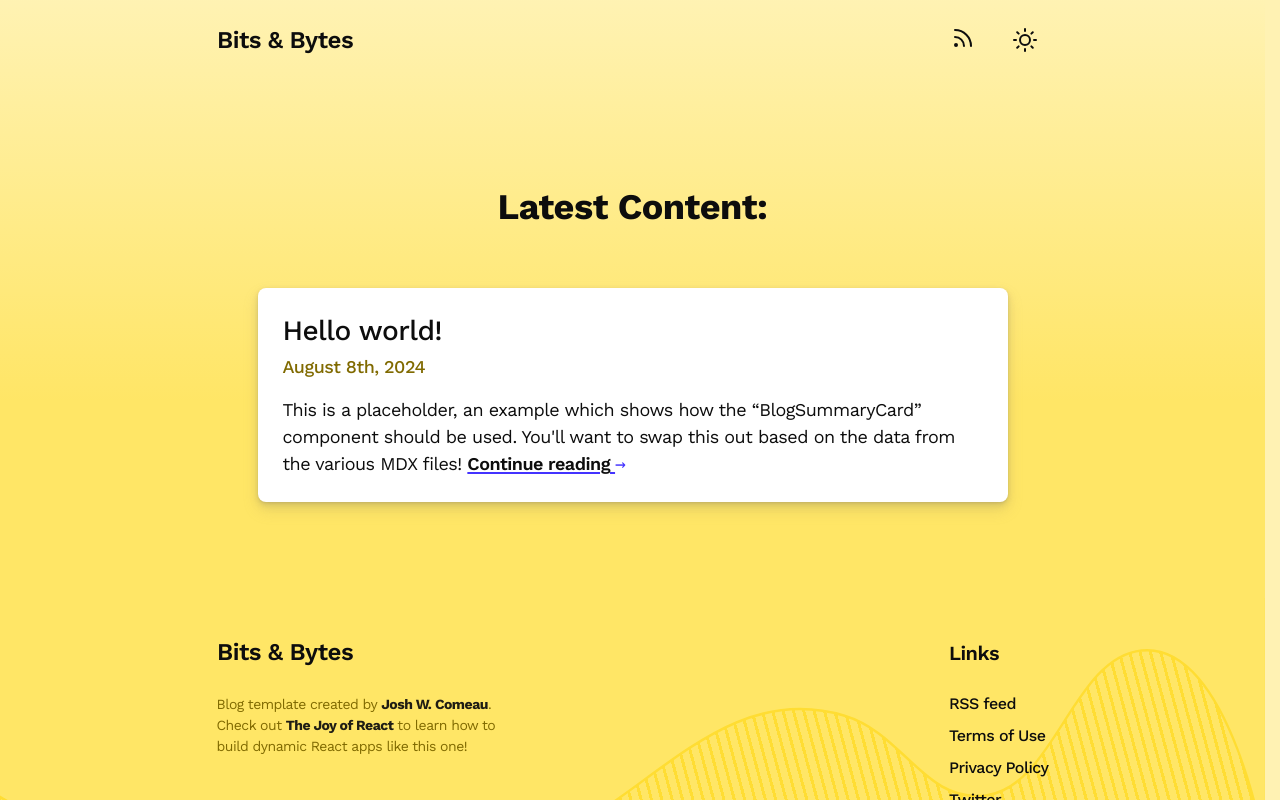
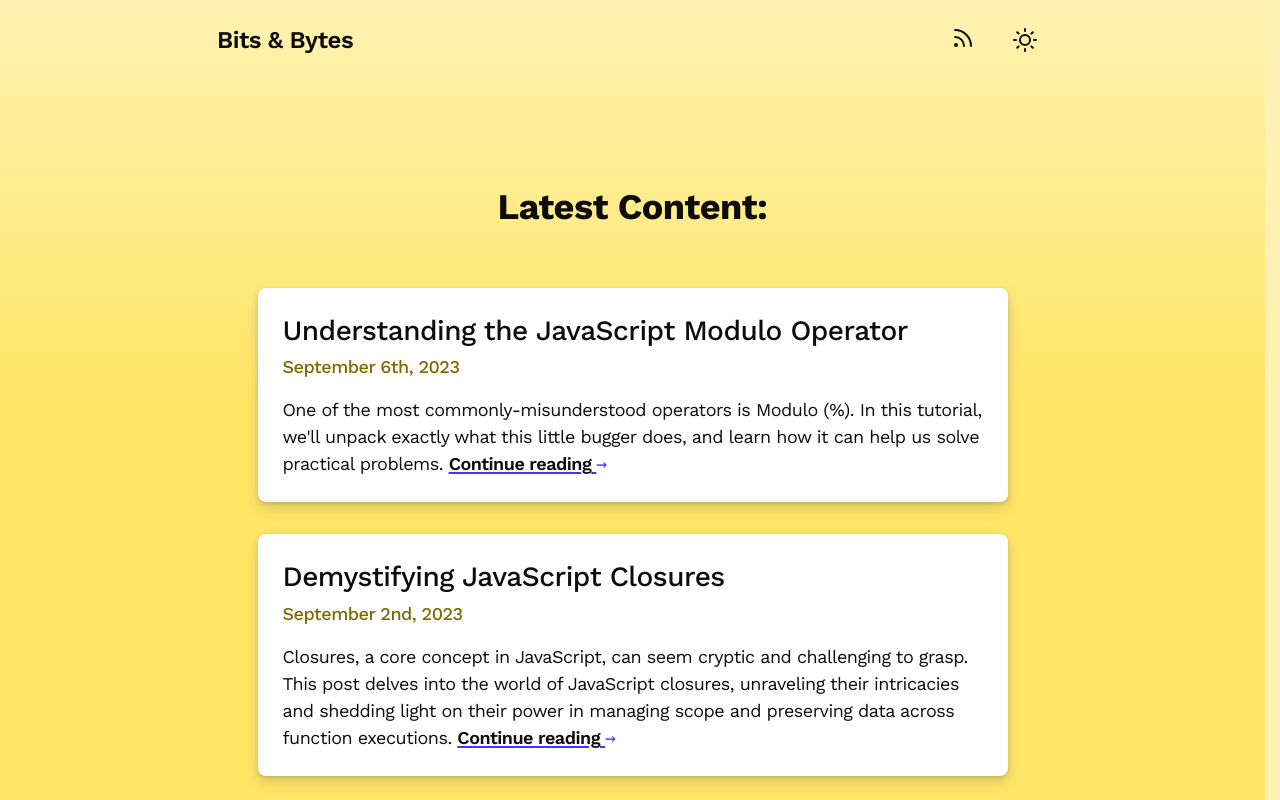
Before and after one commit to ManavChaudhary999/MDX-Blog, a Next.js app: page / in a window 1280 px wide. Shown: the top 800 px of the page. Built offline with nearby package versions, Linux system fonts and the light colour scheme; a web font is replaced by a local one.

Commit message:
Completed Ex-01

```diff
--- a/src/app/page.js
+++ b/src/app/page.js
@@ -1,23 +1,28 @@
 import React from 'react';
 
+import {getBlogPostList} from '@/helpers/file-helpers';
 import BlogSummaryCard from '@/components/BlogSummaryCard';
 
 import styles from './homepage.module.css';
 
-function Home() {
+async function Home() {
+  const blogPosts = await getBlogPostList();
+
   return (
     <div className={styles.wrapper}>
       <h1 className={styles.mainHeading}>
         Latest Content:
       </h1>
 
-      {/* TODO: Iterate over the data read from the file system! */}
-      <BlogSummaryCard
-        slug="example"
-        title="Hello world!"
-        abstract="This is a placeholder, an example which shows how the “BlogSummaryCard” component should be used. You'll want to swap this out based on the data from the various MDX files!"
-        publishedOn={new Date()}
-      />
+      {
+        blogPosts.map(({ slug, ...delegatedProps }) =>
+          <BlogSummaryCard
+            key={slug}
+            slug={slug}
+            {...delegatedProps}
+          />
+      )}
+
     </div>
   );
 }
```
Also changed, not shown: 1 other file (tests, documents, lock files or other folders).
